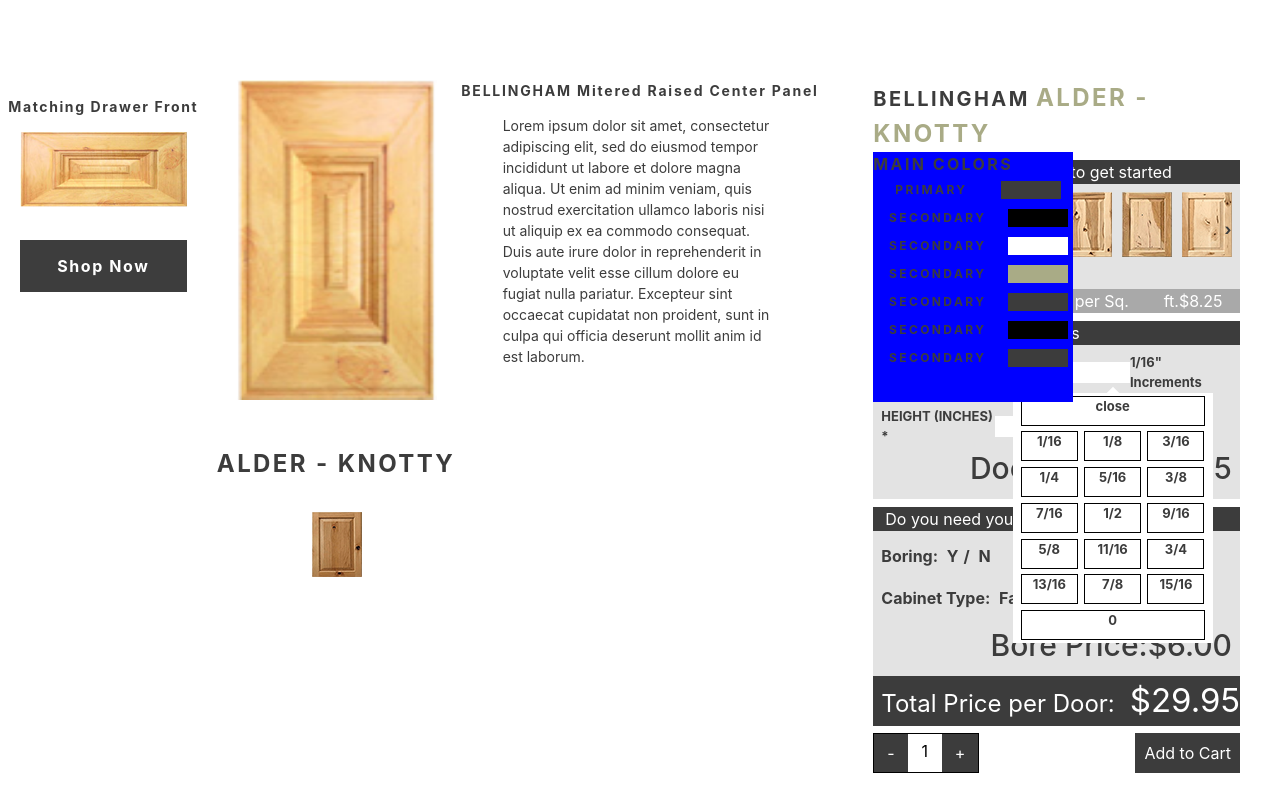
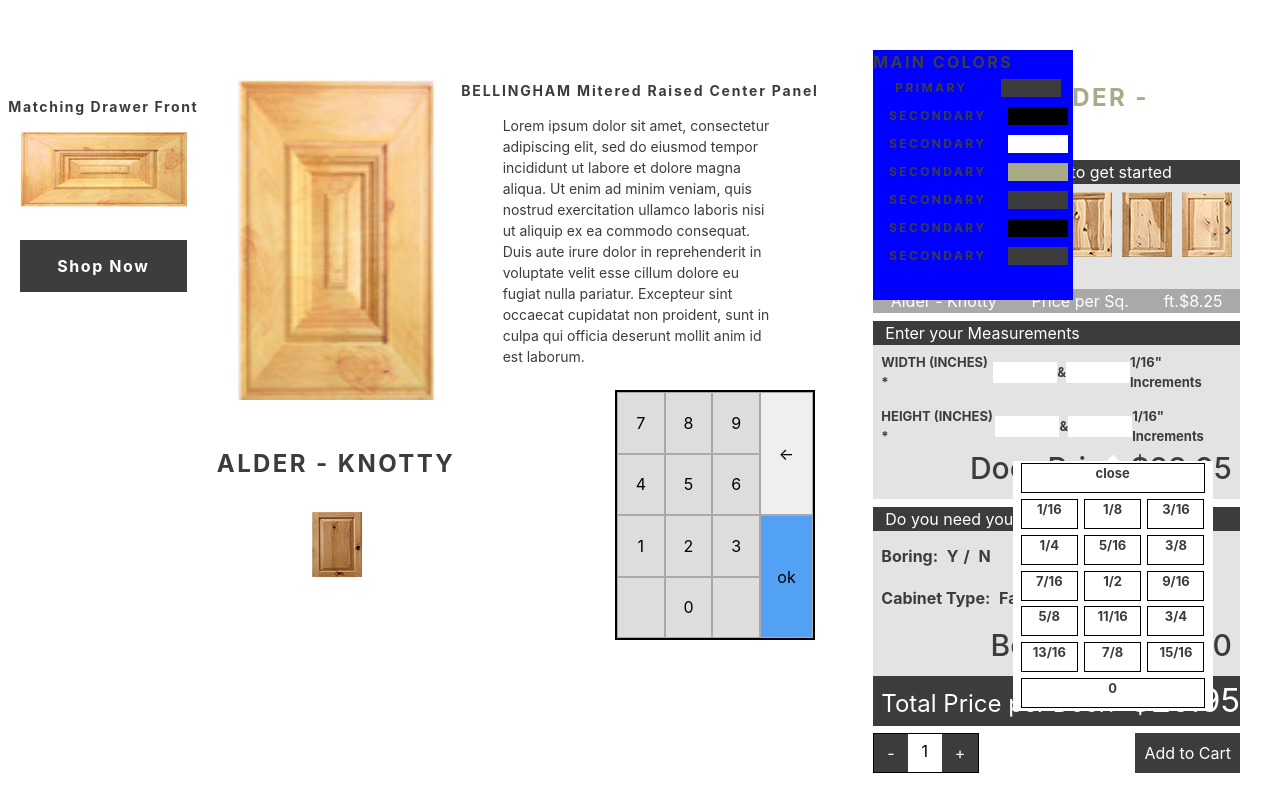
Before and after one commit to edwardedd/odo, a plain HTML site: page index.html in a window 1280 px wide. Drawn offline with Linux system fonts and the light colour scheme; files whose address does not match are found by name.

Commit message:
add numeric popup

```diff
--- a/css/style.css
+++ b/css/style.css
@@ -123,6 +123,7 @@ body {
   z-index: 3;
   display: flex;
   flex-direction: column;
+  top: 0;
 }
 
 .pr-row{
@@ -284,7 +285,7 @@ body {
   background-color: white;
   position: absolute;
   left: 38%;
-  top: 31%;
+  top: 75%;
   display: flex;
   flex-direction: column;
   align-items: center;
@@ -418,3 +419,55 @@ input[type=radio]:checked + label{
   border: 1px solid transparent;
   color: white;
 }
+
+.numeric_input{
+  display: flex!important;
+  width: 200px;
+  height: 250px;
+
+  position: absolute;
+  top: 340px;
+  right: 450px;
+  border: 2px solid black;
+
+}
+
+.line{
+  display: flex;
+  height: 25%;
+  width: 100%;
+}
+
+.keyboard{
+  width: 73%;
+  height: 100%;
+}
+
+.num_button{
+  border: 1px solid black;
+  width: 100%;
+
+  text-align: center;
+  border: 1px solid #A9A9A9;
+  background-color: #DDDDDD;
+}
+
+.keyboard_right{
+  display: flex;
+  flex-direction: column;
+  width: 27%;
+  height: 100%;
+}
+
+.ok_button{
+  background-color: #53a1f4;
+}
+
+.right_btn{
+  height: 50%;
+  border: 1px solid #A9A9A9;
+}
+
+.empty_btn{
+  cursor: default;
+}
--- a/index.html
+++ b/index.html
@@ -158,7 +158,7 @@
               <div class="measurement measure_height">
                 HEIGHT (INCHES) *
                 <div class="input-section">
-                  <input type="" name="">
+                  <input type="text" name="" id="num" onfocus="num('num_input').style.display='inline-block';">
                 </div>
                 &
                 <div class="input-section">
@@ -264,6 +264,40 @@
               <img src="img//cart.png" alt="" class="cart">Add to Cart
             </button>
           </div>
+          <div class="numeric_input" id="num_input" style="display: flex">
+            <div class="keyboard">
+              <div class="line">
+                <input type="button" class="num_button" id="seven" value="7" inputmode="numeric" onclick="num('num').value+=7;"/>
+                <input type="button" class="num_button" id="eight" value="8" onclick="num('num').value+=8;"/>
+                <input type="button" class="num_button" id="nine" value="9" onclick="num('num').value+=9;"/>
+              </div>
+              <div class="line">
+                <input type="button" class="num_button" id="four" value="4" onclick="num('num').value+=4;"/>
+                <input type="button" class="num_button" id="five" value="5" onclick="num('num').value+=5;"/>
+                <input type="button" class="num_button" id="six" value="6" onclick="num('num').value+=6;"/>
+              </div>
+              <div class="line">
+                <input type="button" class="num_button" id="one" value="1" onclick="num('num').value+=1;"/>
+                <input type="button" class="num_button" id="two" value="2" onclick="num('num').value+=2;"/>
+                <input type="button" class="num_button" id="three" value="3" onclick="num('num').value+=3;"/>
+              </div>
+              <div class="line">
+                <input type="button" class="num_button empty_btn" > </input>
+                <input type="button" class="num_button" id="null" value="0" onclick="num('num').value+=0;"/>
+                <input type="button" class="num_button empty_btn"> </input>
+              </div>
+
+            </div>
+            <div class="keyboard_right">
+                <input type="button" value="&larr;" class="right_btn delete_button" onclick="num('num').value=num('num').value.
+                substr(0,num('num').value.length-1);"/>
+                <input type="button" class="right_btn ok_button" value="ok" id="ok_button"/>
+            </div>
+
+
+
+
+          </div>
 
         </div>
       </div>
--- a/js/index.js
+++ b/js/index.js
@@ -17,3 +17,8 @@
 //   $button.parent().find("input").val(newVal);
 
 // });
+
+
+function num(id){
+  return document.getElementById(id)
+}
```
